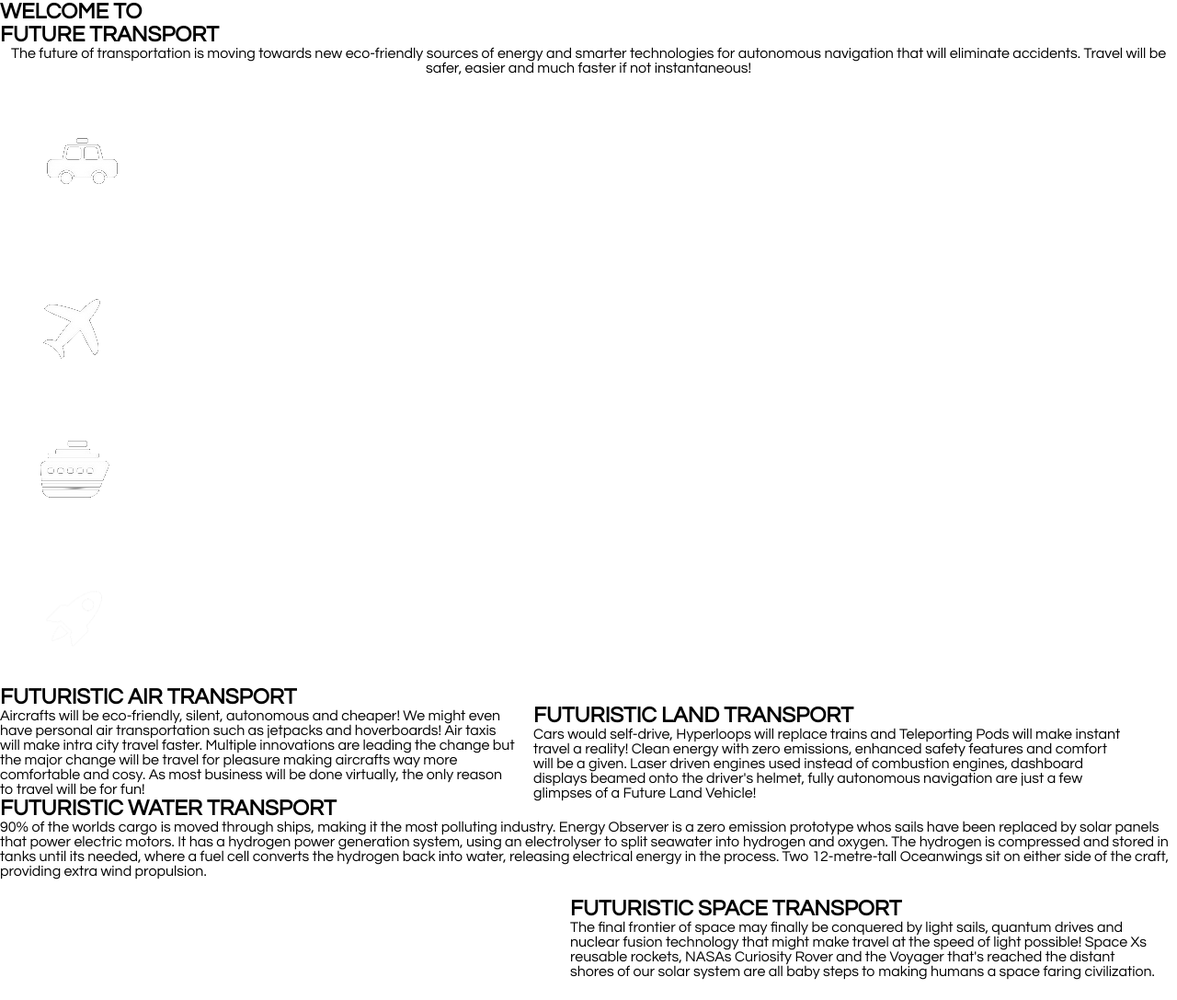
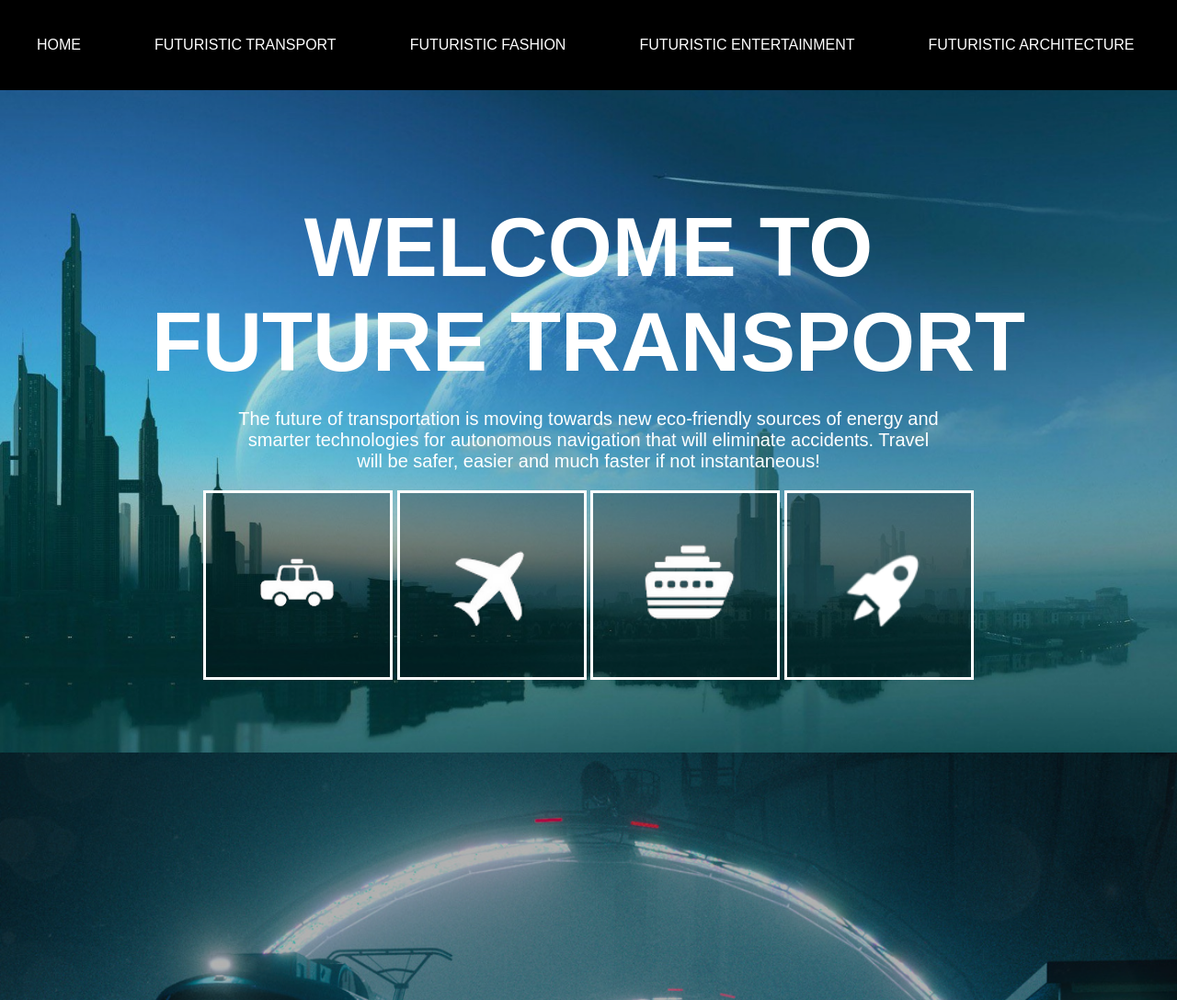
Before and after one commit to Dikshitha0812/Website, a plain HTML site: page transport.html in a window 1280 px wide. Shown: the top 1087 px of the page at 92% size. Drawn offline with Linux system fonts and the light colour scheme.

Commit message:
Add files via upload

```diff
--- a/style.css
+++ b/style.css
@@ -1,83 +1,189 @@
-*{
-margin:0;
-padding:0;
-font-family:Century Gothic; }
-
-header{
-  background-image: url(../1.jpg);
-  height:100vh;
-  background-size: cover;
-  background-position: center;
-}
-ul{
-float:right;
-list-style: none;
-margin-top:-80px;
+body{
+  margin: 0;
+  padding: 0;
+  font-family: Arial, sans-serif;
+  background-color: black;
 
 }
-ul li{
+nav{
+
+  width:100%;
+  background: black;
+  overflow: auto;
+}
+
+h2{
+  margin-top: 10px;
+}
+
+ul{
+  margin: 0;
+  padding: 0;
+  list-style: none;
+}
+
+li{
+  float: left;
+  padding: 40px;
+}
+
+
+nav a{
+  display: block;
+  text-decoration: none;
+  font-family: Arial;
+  color: white;
+  text-align: center;
+}
+
+.bgimg{
+  background-image: url("home page.jpg");
+  background-position: center;
+  background-size: cover;
+  background-repeat:no-repeat;
+  height: 90vh;
+  opacity: 100%;
+box-shadow:inset 0 0 0 2000px rgba(0, 128, 128, 0.3);
+}
+
+.landbgimg{
+  background-image: url("LAND.jpg");
+  background-position: center;
+  background-size:cover;
+  background-repeat:no-repeat;
+  height: 100vh;
+  box-shadow:inset 0 0 0 2000px rgba(0, 0, 0, 0.3);
+
+}
+.waterbgimg{
+  background-image: url("water.jpg");
+  background-position: center;
+  background-size: cover;
+  background-repeat:no-repeat;
+  height: 100vh;
+  box-shadow:inset 0 0 0 2000px rgba(0, 0, 0, 0.3);
+
+}
+.airbgimg{
+  background-image: url("AIR.jpg");
+  background-position: center;
+  background-size: cover;
+  background-repeat:no-repeat;
+  height: 100vh;
+  box-shadow:inset 0 0 0 2000px rgba(0, 0,0, 0.3);
+
+}
+.spacebgimg{
+  background-image: url("SPACE4.jpg");
+  background-position: center;
+  background-size: cover;
+  background-repeat:no-repeat;
+  height: 100vh;
+  box-shadow:inset 0 0 0 2000px rgba(0, 0, 0, 0.3);
+
+}
+
+
+
+    .hometext{
+      color:white;
+      text-align: center;
+      font-size: 20px;
+      padding: 0 20%;
+    }
+
+    .landtext{
+      color:white;
+      text-align: left;
+      /*padding-top: 20px;*/
+      font-size: 20px;
+       line-height:1.4;
+    }
+
+    .landtitle{
+      color:white;
+      text-align: left;
+      font-size: 60px;
+      padding-top: 50%;
+    }
+
+    .airtext{
+      color:white;
+      text-align: center;
+      padding-top:0%;
+      font-size: 20px;
+       line-height:1.4;
+      color: white;
+      padding-left: 200px;
+      padding-right: 200px;
+
+    }
+
+    .airtitle{
+      color:white;
+      text-align: center;
+      font-size: 60px;
+      padding-top: 10%;
+    }
+    .watertext{
+      color:white;
+      text-align: center;
+      padding-top: 0%;
+      font-size: 20px;
+       line-height:1.4;
+    }
+
+    .watertitle{
+      color:white;
+      text-align: center;
+      font-size: 60px;
+      padding-top: 5%;
+    }
+    .spacetext{
+      color:white;
+      text-align:left;
+      /*padding-top: 5%;a*/
+      font-size: 20px;
+       line-height:1.4;
+           }
+
+    .spacetitle{
+      color:white;
+      text-align: left;
+      font-size: 60px;
+      padding-top: 35%;
+    }
+    .spaceicon{
+      background-image: url("spaceship icon.jpeg");
+    }
+  .homeheading{
+    color:white;
+    font-size:90px;
+    padding-top:120px;
+    margin:0;
+    text-align: center;
+  }
+  .homespaceicon{
+    height: 200px;
+    color: white
+
+  }
+
+.sectionlinks{
+ text-align: center;
+ width: 100%;
+}
+
+.watertextposition{
+  padding: 0 150px;
+}
+
+.iconborder{
+  border: 3px solid white;
+  width: 200px;
+  margin-left: auto;
+  margin-right: auto;
   display: inline-block;
+  box-shadow: inset 0 0 0 200px rgba(0, 0, 0, 0.3);
+
 }
-ul li a{
-  text-decoration:none;
-  color: #fff;
-  padding:50px 20 px;
-  border: 1px solid white;
-  transition:0.6s ease;
-}
-ul li a:hover{
-  background-color: #fff;
-  color:#000;
-}
-ul li.active a{
-  background-color: #fff;
-  color:#000;
-}
-.heading p{
-  color: #fff;
-  position: relative;
-  left: 400px;
-  top: 100px;
-  font-size:100;
-  font-family:  Arial, sans-serif;
-}
-.logo img{
-  float:left;
-width: 150px;
-height:auto;
-margin-top:-30px;
-margin-left:200px;
-}
-.main{
-  max: width 1200px;
-  margin:auto
-}
-.paragraph{
-  color:white;
-font-size:25px;
-}
-.pa1{
-position: relative;
-top: -400px;
-left: 200px;
-}
-.pa2{
-  position: relative;
-  top: -395px;
-  left: 190px;
-  }
-  .pa3{
-    position: relative;
-    top: -390px;
-    left: 190px;
-    }
-    .pa4{
-      position: relative;
-      top: -385px;
-      left: 190px;
-      }
-      .pa5{
-        position: relative;
-
-        left: -10px;
-      }
```
Also changed, not shown: index.html (+0 -1 lines), chain.jpg (added).
